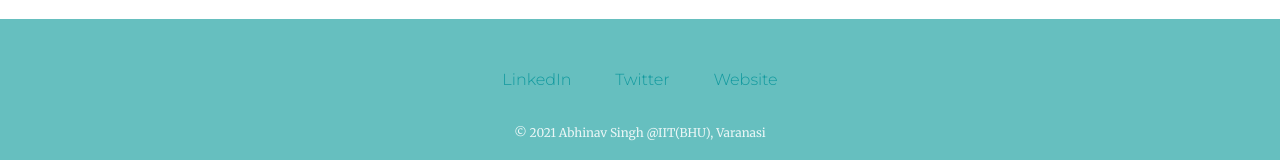
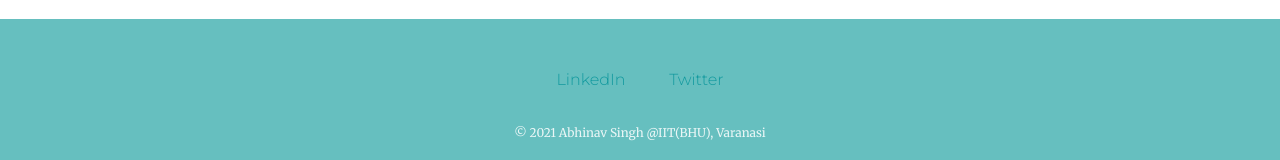
Before and after one commit to ivn3290/personalwebpage, a plain HTML site: page index.html in a window 1280 px wide. Shown: the part 2639-2799 px from the top of the page. Drawn offline with Linux system fonts and the light colour scheme.

Commit message:
Update index.html

```diff
--- a/index.html
+++ b/index.html
@@ -48,7 +48,6 @@
     <div class="bottom-container">
       <a class="footer-link" href="https://www.linkedin.com/in/abhinav-singh-9215671b7/">LinkedIn</a>
       <a class="footer-link" href="https://twitter.com/AbhinavVinodSi1">Twitter</a>
-      <a class="footer-link" href="https://sceendy.com/dm/">Website</a>
       <p class="copyright">© 2021 Abhinav Singh @IIT(BHU), Varanasi</p>
     </div>
 
```
